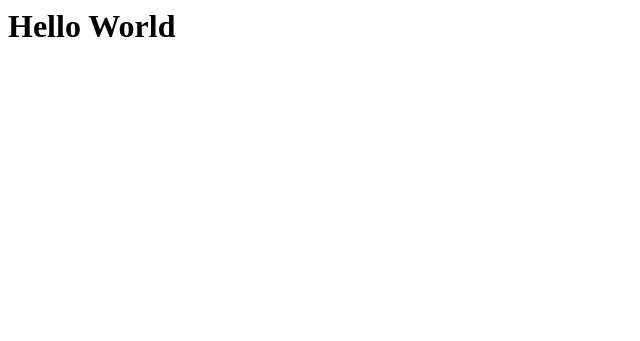
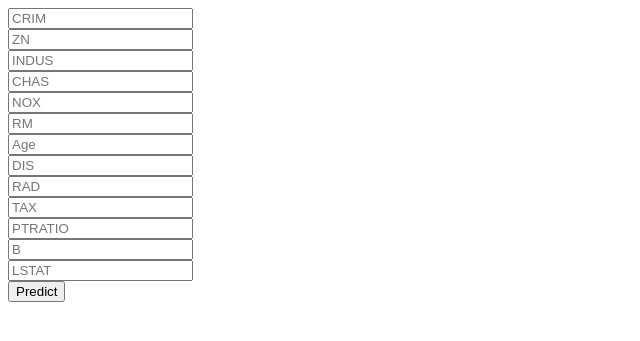
Before and after one commit to ApexDataWorld/Boston_house_price, a Flask app: page / in a window 1280 px wide. Shown: the top 341 px of the page, without its empty margins (0-640 px from the left). Run offline with Flask 2, Linux system fonts and the light colour scheme; parts of the project's set-up code (start-up, migrations or seed data) failed here and were passed over.

Commit message:
The web app is ready

```diff
--- a/Template/home.html
+++ b/Template/home.html
@@ -1,3 +1,21 @@
-<h1>
-    Hello World
-</h1>
+<div>
+    <form action = "{{ url_for('predict')}} "method="post">
+        <input type ="text" name = "CRIM" placeholder = "CRIM" required ="required"/> <br>
+        <input type ="text" name = "ZN" placeholder = "ZN" required ="required"/> <br>
+        <input type ="text" name = "INDUS" placeholder = "INDUS" required ="required"/> <br>
+        <input type ="text" name = "CHAS" placeholder = "CHAS" required ="required"/> <br>
+        <input type ="text" name = "NOX" placeholder = "NOX" required ="required"/> <br>
+        <input type ="text" name = "RM" placeholder = "RM" required ="required"/> <br>
+        <input type ="text" name = "Age" placeholder = "Age" required ="required"/> <br>
+        <input type ="text" name = "DIS" placeholder = "DIS" required ="required"/> <br>
+        <input type ="text" name = "RAD" placeholder = "RAD" required ="required"/> <br>
+        <input type ="text" name = "TAX" placeholder = "TAX" required ="required"/> <br>
+        <input type ="text" name = "PTRATIO" placeholder = "PTRATIO" required ="required"/> <br>
+        <input type ="text" name = "B" placeholder = "B" required ="required"/> <br>
+        <input type ="text" name = "LSTAT" placeholder = "LSTAT" required ="required"/> <br>
+
+
+        <button type = "submit" class ="bnt, btn-primary btn-block btn-large">Predict</button>
+    </form>
+    <br>
+</div>
--- a/app.py
+++ b/app.py
@@ -1,5 +1,5 @@
 import pickle
-from flask import Flask,request,app,jsonify,render_template
+from flask import Flask, request,app,jsonify,render_template,url_for
 
 import numpy as np
 import pandas as pd
@@ -24,5 +24,14 @@ def predict_api():
     return jsonify(output[0])
 
 
+@app.route('/predict',methods = ['POST'])
+def predict():
+    data = [float(x) for x in request.form.values()]
+    final_input = scalar.transform(np.array(data).reshape(1,-1))
+    print(final_input)
+    regmodel.predict(final_input)[0]
+    return render_template('home.html', prediction_text= "The House price prediction is {}".format(output))
+
+
 if __name__=="__main__":
     app.run(debug=True)
```
